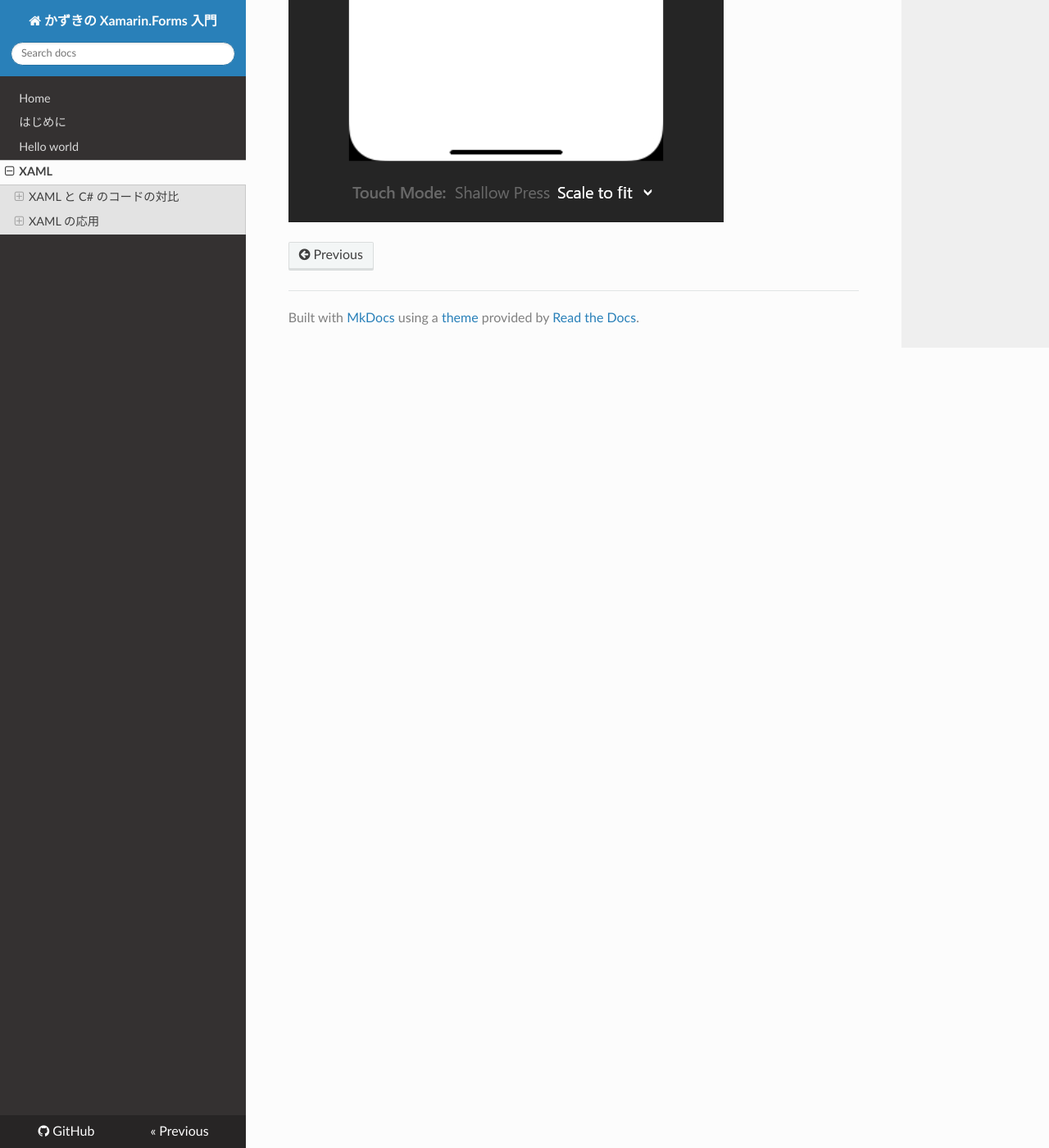
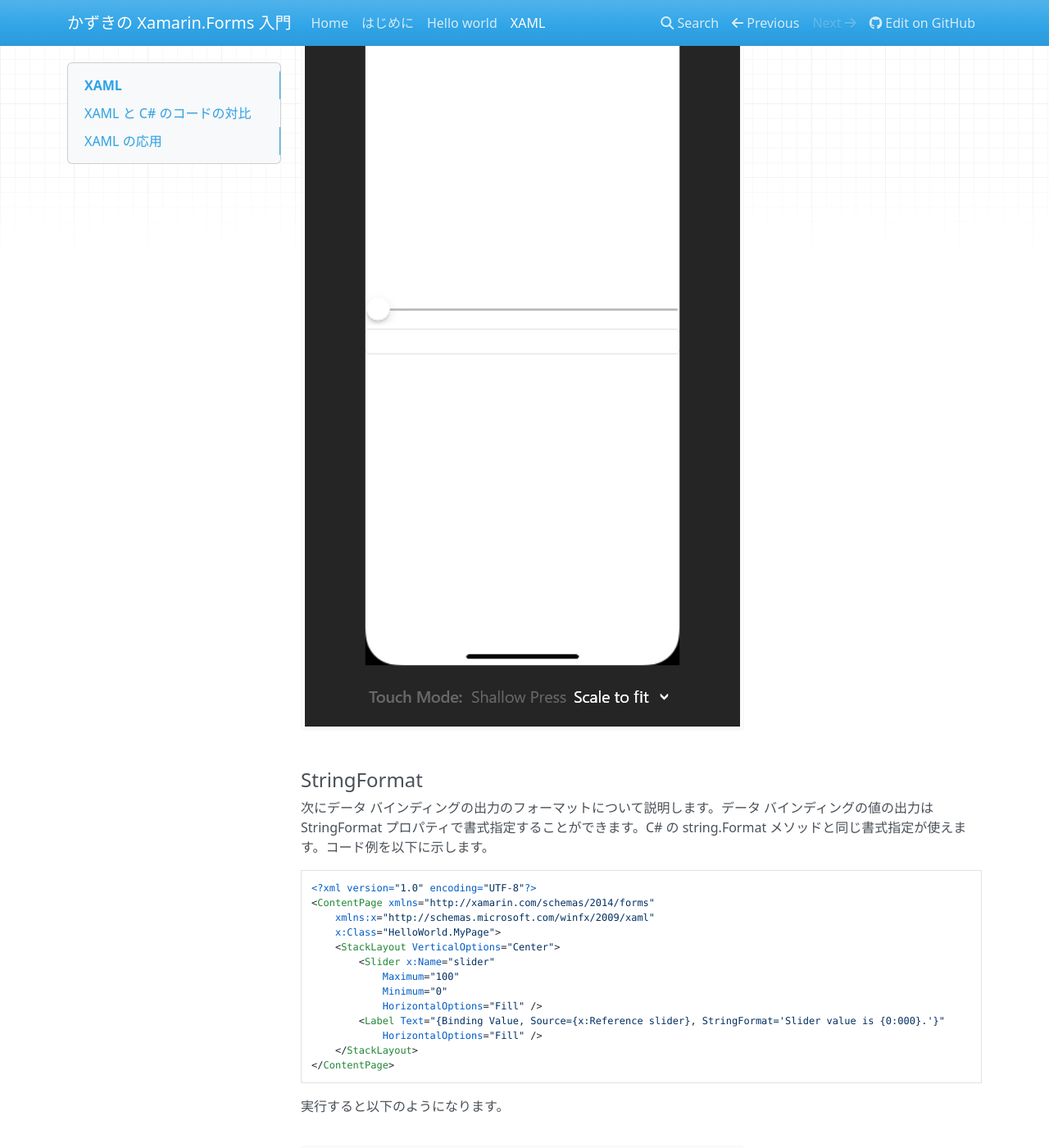
Before and after one commit to runceel/xfedu, an MkDocs documentation site: the page built from docs/03.xaml/index.md, in a window 1280 px wide and 1400 px high, scrolled down 27881 px. Shown: the whole window at 82% size. Built offline with MkDocs 1.6.1, drawn with Linux system fonts in a browser that asks for light colours; nearby versions of some CDN libraries; old or Windows-style settings are respelled for this version of MkDocs; some of the changed text lies outside the part shown.

Commit message:
stringformat

````diff
--- a/docs/03.xaml/index.md
+++ b/docs/03.xaml/index.md
@@ -432,3 +432,32 @@ OneWayToSource は OneWay とは逆に Slider の値が変化しても Entry の
 ![Android OneWayToSource Binding](images/android-onewaytosourcebinding.gif)
 
 ![iOS OneWayToSource Binding](images/ios-onewaytosourcebinding.gif)
+
+#### StringFormat
+
+次にデータ バインディングの出力のフォーマットについて説明します。データ バインディングの値の出力は StringFormat プロパティで書式指定することができます。C# の string.Format メソッドと同じ書式指定が使えます。コード例を以下に示します。
+
+```xml
+<?xml version="1.0" encoding="UTF-8"?>
+<ContentPage xmlns="http://xamarin.com/schemas/2014/forms"
+    xmlns:x="http://schemas.microsoft.com/winfx/2009/xaml"
+    x:Class="HelloWorld.MyPage">
+    <StackLayout VerticalOptions="Center">
+        <Slider x:Name="slider"
+            Maximum="100"
+            Minimum="0"
+            HorizontalOptions="Fill" />
+        <Label Text="{Binding Value, Source={x:Reference slider}, StringFormat='Slider value is {0:000}.'}"
+            HorizontalOptions="Fill" />
+    </StackLayout>
+</ContentPage>
+```
+
+実行すると以下のようになります。
+
+
+![Android StringFormat](images/android-stringformat.gif)
+
+![iOS StringFormat](images/ios-stringformat.gif)
+
+StringFormatで指定した書式が設定されていることが確認できます。
--- a/mkdocs.yml
+++ b/mkdocs.yml
@@ -1,7 +1,7 @@
 site_name: かずきの Xamarin.Forms 入門
 repo_url: https://github.com/runceel/xfedu
 site_author: 'Kazuki Ota'
-theme: readthedocs
+theme: mkdocs
 pages:
   - 'Home': 'index.md'
   - 'はじめに': '01.introduction/index.md'
````
Also changed, not shown: docs/03.xaml/images/android-stringformat.gif (added), docs/03.xaml/images/ios-stringformat.gif (added), 1 other file.
